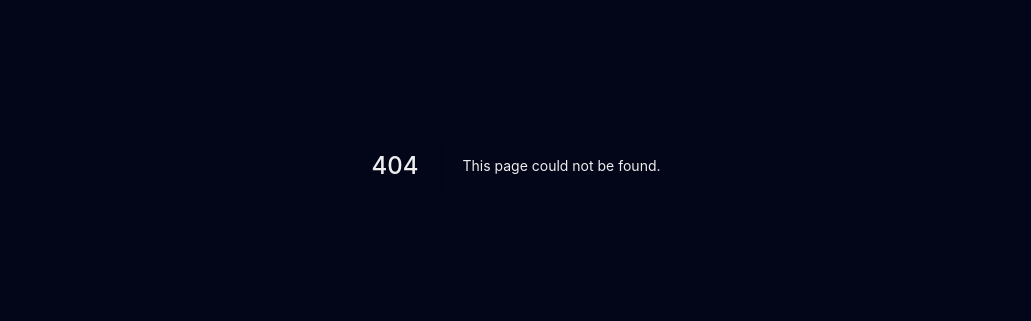
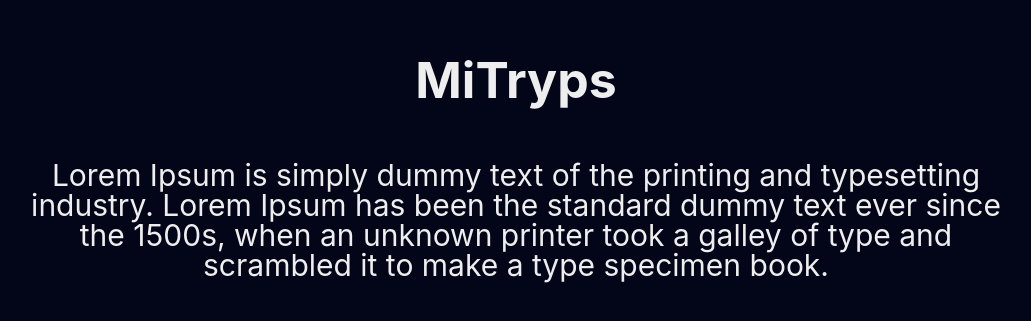
Before and after one commit to BarrosAmorim/my-trips, a Next.js app: page /about in a window 1280 px wide. Before the commit this address had no page. Shown: the part 235-556 px from the top of the page, without its empty margins (124-1155 px from the left). Built offline with nearby package versions, Linux system fonts and the light colour scheme.

Commit message:
Criando página de About (rota simples e estático

```diff
--- /dev/null
+++ b/src/pages/about.tsx
@@ -0,0 +1,7 @@
+import AboutTemplate from '../templates/About'
+
+const About = () => (
+    <AboutTemplate />
+)
+
+export default About
--- /dev/null
+++ b/src/templates/About/index.tsx
@@ -0,0 +1,21 @@
+import { CloseOutline } from '@styled-icons/evaicons-outline/CloseOutline'
+import LinkWrapper from '../../components/LinkWrapper'
+
+import * as S from './styles'
+
+const AboutTemplate = () => (
+    <S.Content>
+        <LinkWrapper href="/">
+            <CloseOutline size={32} />
+        </LinkWrapper>
+        <S.Heading>MiTryps</S.Heading>
+        <S.Body>
+            <p>Lorem Ipsum is simply dummy text of the printing and typesetting industry.
+                Lorem Ipsum has been the standard dummy text ever since the 1500s, when
+                an unknown printer took a galley of type and scrambled it to make a type specimen book.
+            </p>
+        </S.Body>
+    </S.Content>
+)
+
+export default AboutTemplate
--- /dev/null
+++ b/src/templates/About/styles.ts
@@ -0,0 +1,22 @@
+import styled from 'styled-components'
+
+export const Content = styled.section`
+    text-align: center;
+    display: flex;
+    align-items: center;
+    justify-content: center;
+    flex-direction: column;
+    height: 100vh;
+    max-width: var(--container);
+    margin: auto;
+`
+export const Heading = styled.h1`
+    font-size: var(--large);
+    margin-bottom: var(--large);
+`
+export const Body = styled.div`
+    p {
+        font-size: var(--medium);
+        line-height: var(--medium);
+    }
+`
```
Also changed, not shown: src/pages/index.tsx (+11 -1 lines).
